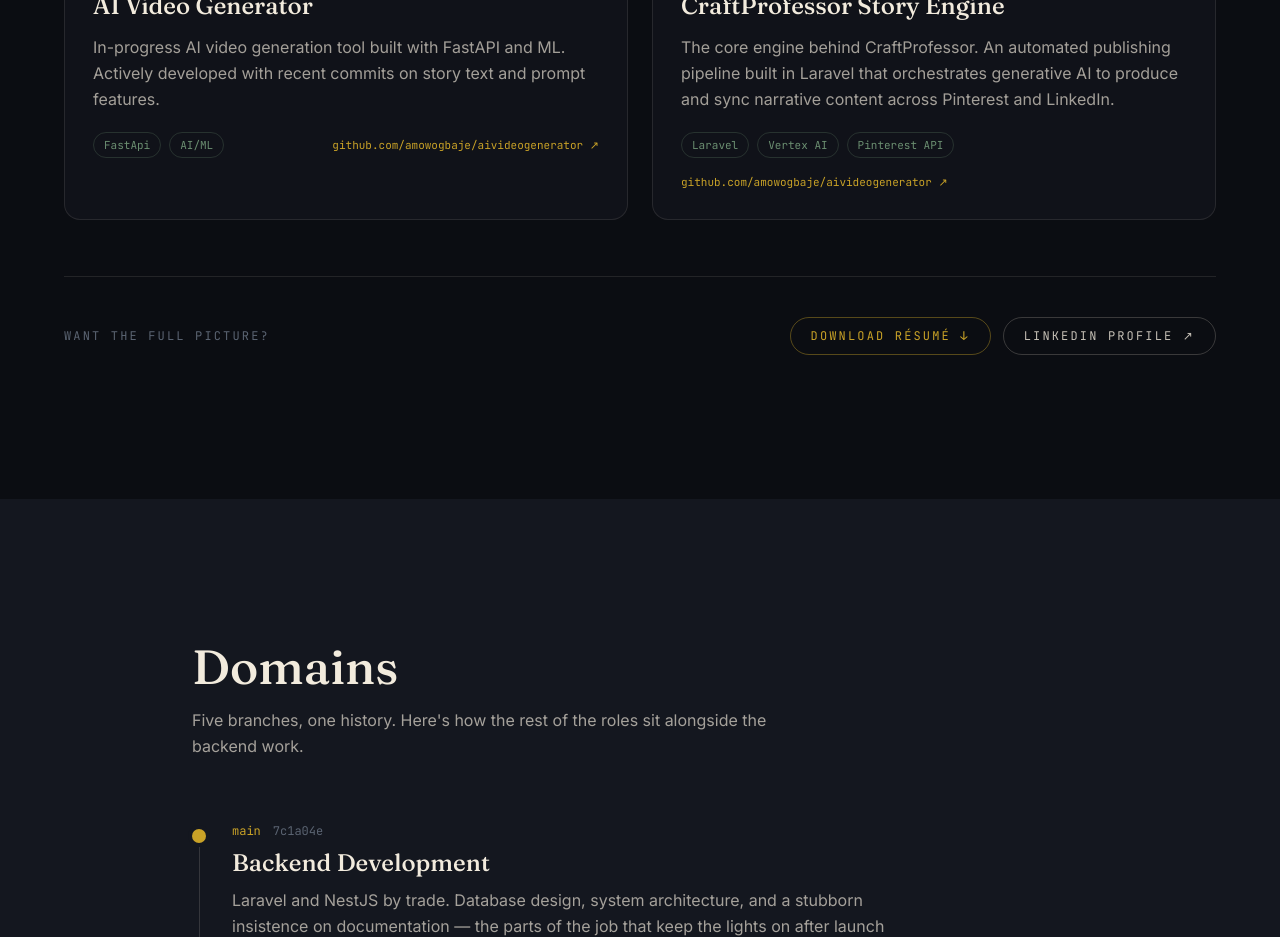
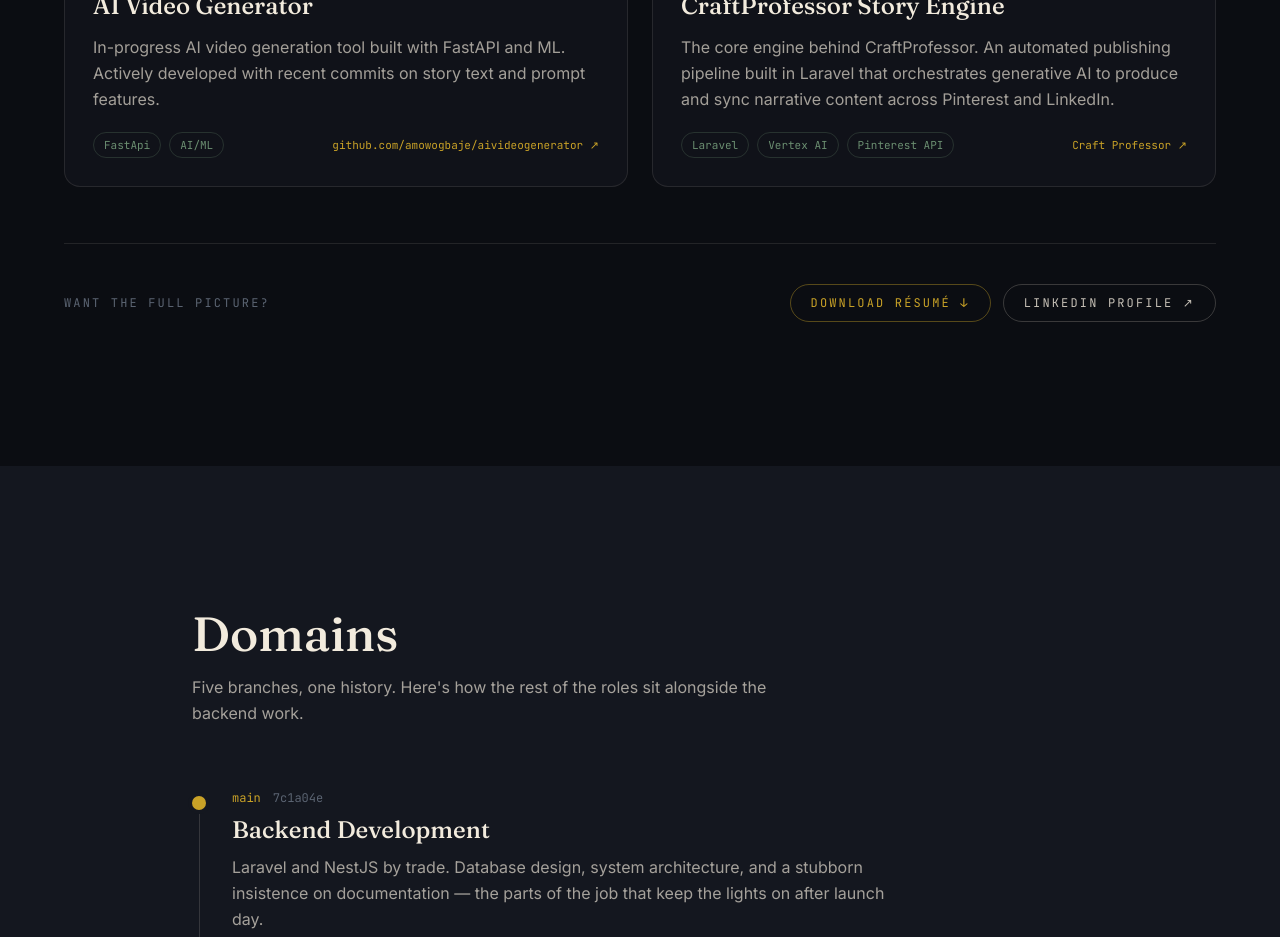
Before and after one commit to amowogbaje/personal-website, a React (Vite) app: page / in a window 1280 px wide. Shown: the part 1420-2357 px from the top of the page. Built offline with nearby package versions, Linux system fonts and the light colour scheme.

Commit message:
updates on projects

```diff
--- a/src/components/Work.jsx
+++ b/src/components/Work.jsx
@@ -33,8 +33,8 @@ const projects = [
     "status": "in-development",
     "statusColor": "bg-amber-500/10 text-amber-500 border-amber-500/20",
     "title": "CraftProfessor Story Engine",
-    "href": "https://github.com/amowogbaje/aivideogenerator",
-    "linkLabel": "github.com/amowogbaje/aivideogenerator",
+    "href": "https://craftprofessor.amowogbaje.com/",
+    "linkLabel": "Craft Professor",
     "stack": ["Laravel", "Vertex AI", "Pinterest API"],
     "summary": "The core engine behind CraftProfessor. An automated publishing pipeline built in Laravel that orchestrates generative AI to produce and sync narrative content across Pinterest and LinkedIn.",
     "pr": "#04"
```
